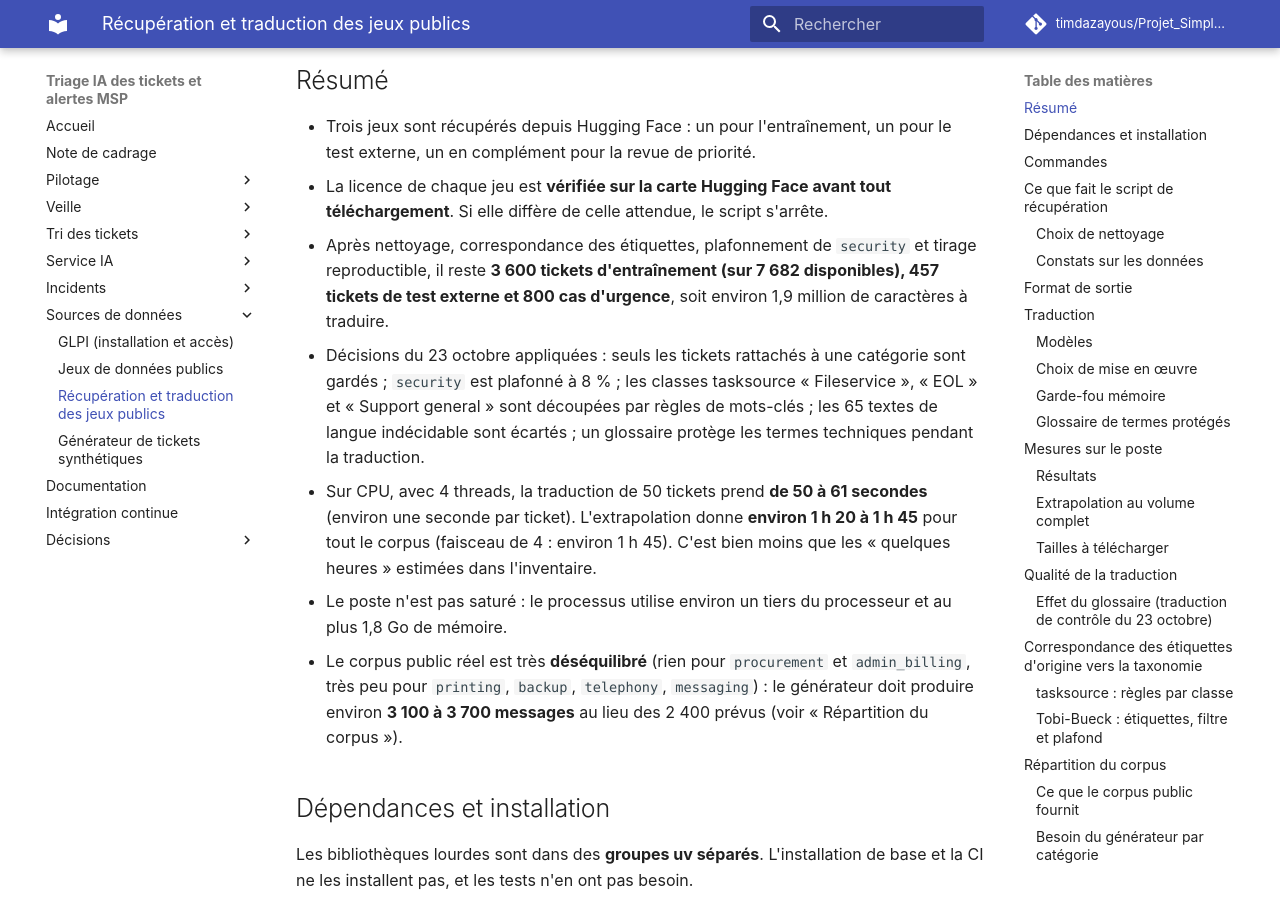
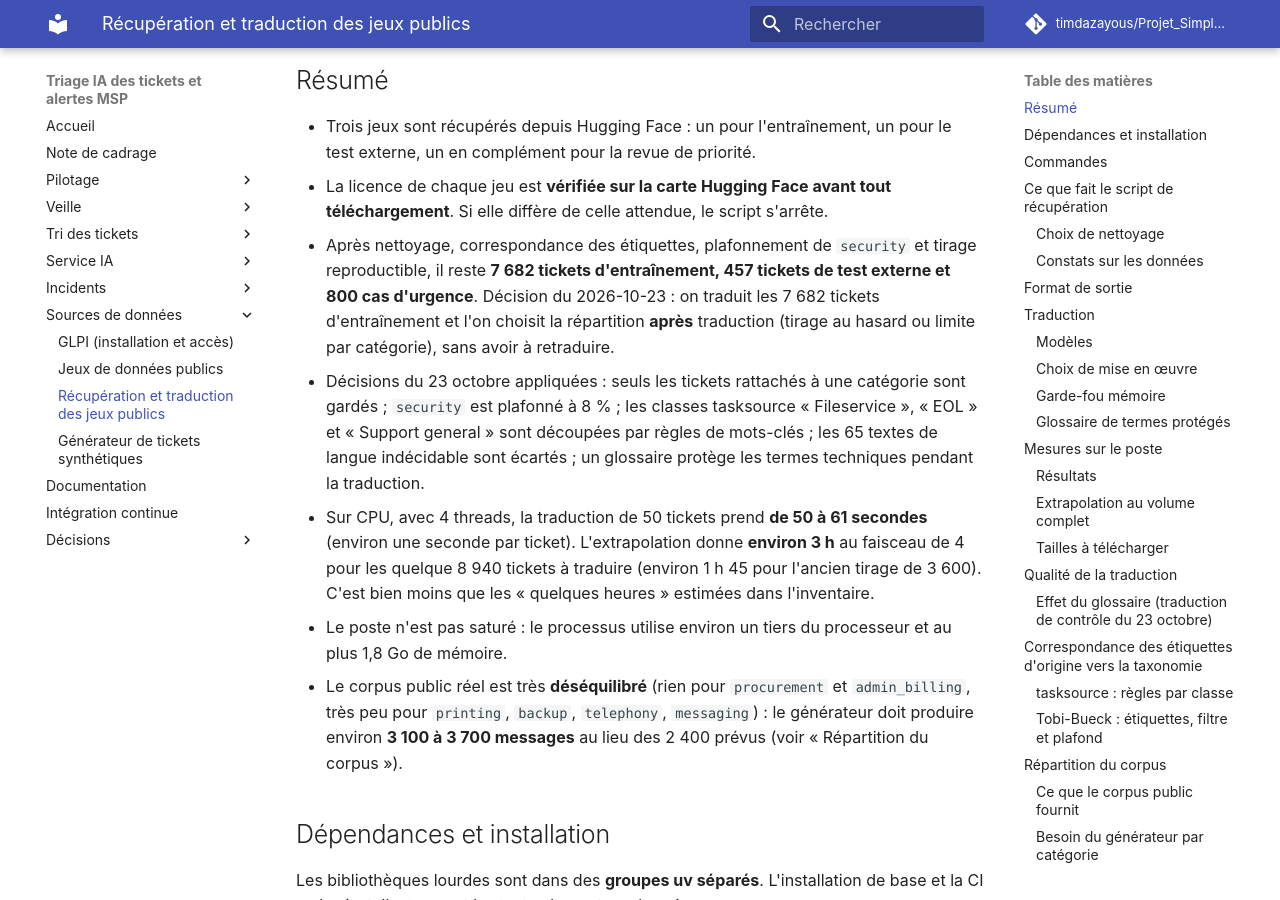
Before and after one commit to timdazayous/Projet_Simplon_FIN_ETUDES, an MkDocs documentation site: the page built from docs/donnees/recuperation-traduction.md, in a window 1280 px wide and 900 px high, scrolled down 521 px. Built offline with MkDocs 1.6.1 and Material for MkDocs 9.7.7, drawn with Linux system fonts in a browser that asks for light colours; comment, search, counter and statistics services are not loaded; some of the changed text lies outside the part shown.

Commit message:
Traduit les 7 682 tickets d'entraînement, répartition choisie après traduction
Décision du développeur (2026-10-23). Catégories absentes du test externe
évaluées sur des tickets générés, résultat signalé comme optimiste.

Co-Authored-By: Claude Opus 5.5 <noreply@anthropic.com>

```diff
--- a/docs/donnees/recuperation-traduction.md
+++ b/docs/donnees/recuperation-traduction.md
@@ -10,9 +10,9 @@ Cette page décrit comment les jeux publics retenus dans l'[inventaire](jeux-pub
 
 - Trois jeux sont récupérés depuis Hugging Face : un pour l'entraînement, un pour le test externe, un en complément pour la revue de priorité.
 - La licence de chaque jeu est **vérifiée sur la carte Hugging Face avant tout téléchargement**. Si elle diffère de celle attendue, le script s'arrête.
-- Après nettoyage, correspondance des étiquettes, plafonnement de `security` et tirage reproductible, il reste **3 600 tickets d'entraînement (sur 7 682 disponibles), 457 tickets de test externe et 800 cas d'urgence**, soit environ 1,9 million de caractères à traduire.
+- Après nettoyage, correspondance des étiquettes, plafonnement de `security` et tirage reproductible, il reste **7 682 tickets d'entraînement, 457 tickets de test externe et 800 cas d'urgence**. Décision du 2026-10-23 : on traduit les 7 682 tickets d'entraînement et l'on choisit la répartition **après** traduction (tirage au hasard ou limite par catégorie), sans avoir à retraduire.
 - Décisions du 23 octobre appliquées : seuls les tickets rattachés à une catégorie sont gardés ; `security` est plafonné à 8 % ; les classes tasksource « Fileservice », « EOL » et « Support general » sont découpées par règles de mots-clés ; les 65 textes de langue indécidable sont écartés ; un glossaire protège les termes techniques pendant la traduction.
-- Sur CPU, avec 4 threads, la traduction de 50 tickets prend **de 50 à 61 secondes** (environ une seconde par ticket). L'extrapolation donne **environ 1 h 20 à 1 h 45** pour tout le corpus (faisceau de 4 : environ 1 h 45). C'est bien moins que les « quelques heures » estimées dans l'inventaire.
+- Sur CPU, avec 4 threads, la traduction de 50 tickets prend **de 50 à 61 secondes** (environ une seconde par ticket). L'extrapolation donne **environ 3 h** au faisceau de 4 pour les quelque 8 940 tickets à traduire (environ 1 h 45 pour l'ancien tirage de 3 600). C'est bien moins que les « quelques heures » estimées dans l'inventaire.
 - Le poste n'est pas saturé : le processus utilise environ un tiers du processeur et au plus 1,8 Go de mémoire.
 - Le corpus public réel est très **déséquilibré** (rien pour `procurement` et `admin_billing`, très peu pour `printing`, `backup`, `telephony`, `messaging`) : le générateur doit produire environ **3 100 à 3 700 messages** au lieu des 2 400 prévus (voir « Répartition du corpus »).
 
@@ -445,7 +445,7 @@ Ce que fait `scripts/translate_all.py` :
 
 - Libérer de la mémoire : le modèle portugais (72 tickets de tasksource) monte à environ 1,8 Go, donc le garde-fou demande environ **3,3 Go libres** au départ. Le 23 octobre, il restait environ 2 Go libres avec le navigateur, Discord et l'éditeur ouverts : le lancement s'arrêterait sur le portugais (le reste serait traduit, la reprise couvrirait la fin).
 - Empêcher la mise en veille de l'ordinateur et le laisser branché.
-- Prévoir **environ 1 h 45** : 83 minutes pour Tobi-Bueck, 6 pour tasksource, 16 pour decisionmodelhub, d'après les mesures de la phase 1 en faisceau 4 (le glossaire ajoute un coût négligeable mais **non mesuré** sur le volume complet). Compter jusqu'à 2 h 30 si le poste est chargé.
+- Prévoir **environ 3 h** (7 682 tickets Tobi-Bueck, soit environ 2 h 40, plus 6 minutes pour tasksource et 16 pour decisionmodelhub ; l'ancien tirage de 3 600 prenait 83 minutes pour Tobi-Bueck), d'après les mesures de la phase 1 en faisceau 4 (le glossaire ajoute un coût négligeable mais **non mesuré** sur le volume complet). Compter jusqu'à 2 h 30 si le poste est chargé.
 - Le téléchargement est inclus dans la première exécution : environ 27 Mo de jeux, et jusqu'à 1,9 Go de modèles s'ils ne sont pas déjà dans le cache Hugging Face.
 
 **Après** : les fichiers `*_fr.jsonl` et les rapports `*_translation_report.json` (durées, mémoire, processeur, drapeaux `tag_not_restored`) sont dans le dossier de sortie. Vérifier qu'aucun processus Python de traduction ne reste actif.
@@ -478,7 +478,7 @@ Le développeur choisira. Chaque option a ses limites.
 
 **Décidé le 23 octobre 2026** : option A (traduction complète en local, de nuit), faisceau de 4, 65 textes de langue indécidable écartés. La commande est décrite dans « Commande de nuit ».
 
-**Reste à décider** : le tirage de l'entraînement (3 600 au hasard, ou public limité par catégorie, voir « Répartition du corpus »), et l'ajustement de `config/generator.yaml` qui en découle.
+**Reste à décider, après traduction** : la répartition de l'entraînement (tirage au hasard, ou public limité par catégorie, voir « Répartition du corpus »), et l'ajustement de `config/generator.yaml` qui en découle. Les quatre catégories absentes du test externe (`printing`, `backup`, `procurement`, `admin_billing`) seront évaluées sur des tickets générés, résultat signalé comme optimiste (décision du 2026-10-23).
 
 ## Ce qui n'a pas été vérifié
 
```
Also changed, not shown: 1 other file.
